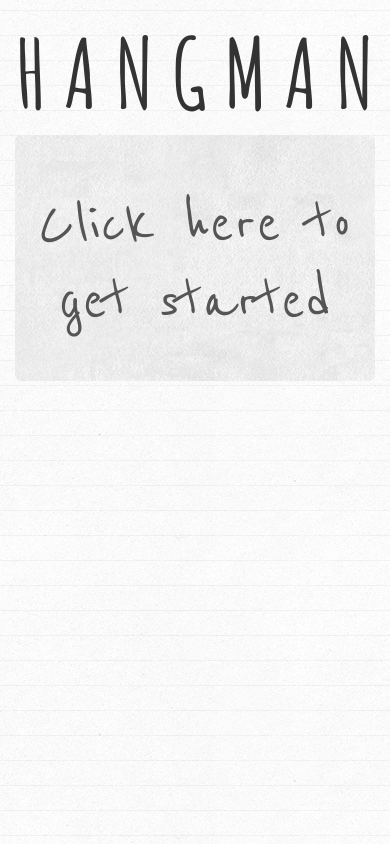
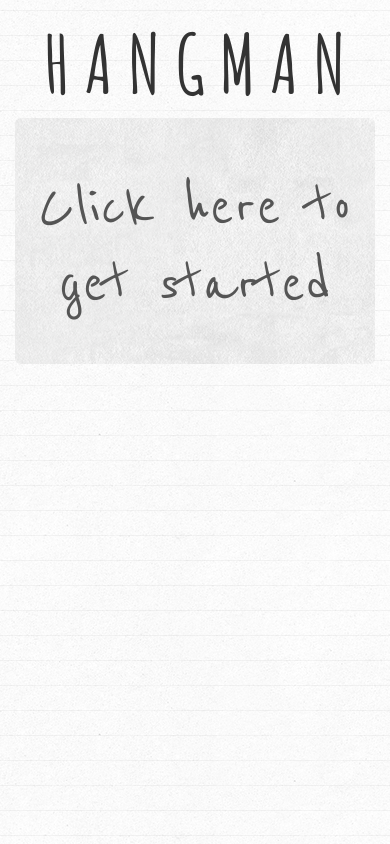
Before and after one commit to ikkanlaz/Hangman-Game, a plain HTML site: page index.html in a window 390 px wide. Drawn offline with nearby package versions, Linux system fonts and the light colour scheme.

Commit message:
making more mobile friendly

```diff
--- a/assets/css/style.css
+++ b/assets/css/style.css
@@ -10,7 +10,7 @@ h1, h2, h3, h4, h5, h6 {
 
 h1 {
     font-family: 'Amatic SC', cursive;
-    font-size: 95px;
+    font-size: 80px;
     color: #333333;
 }
 
```
